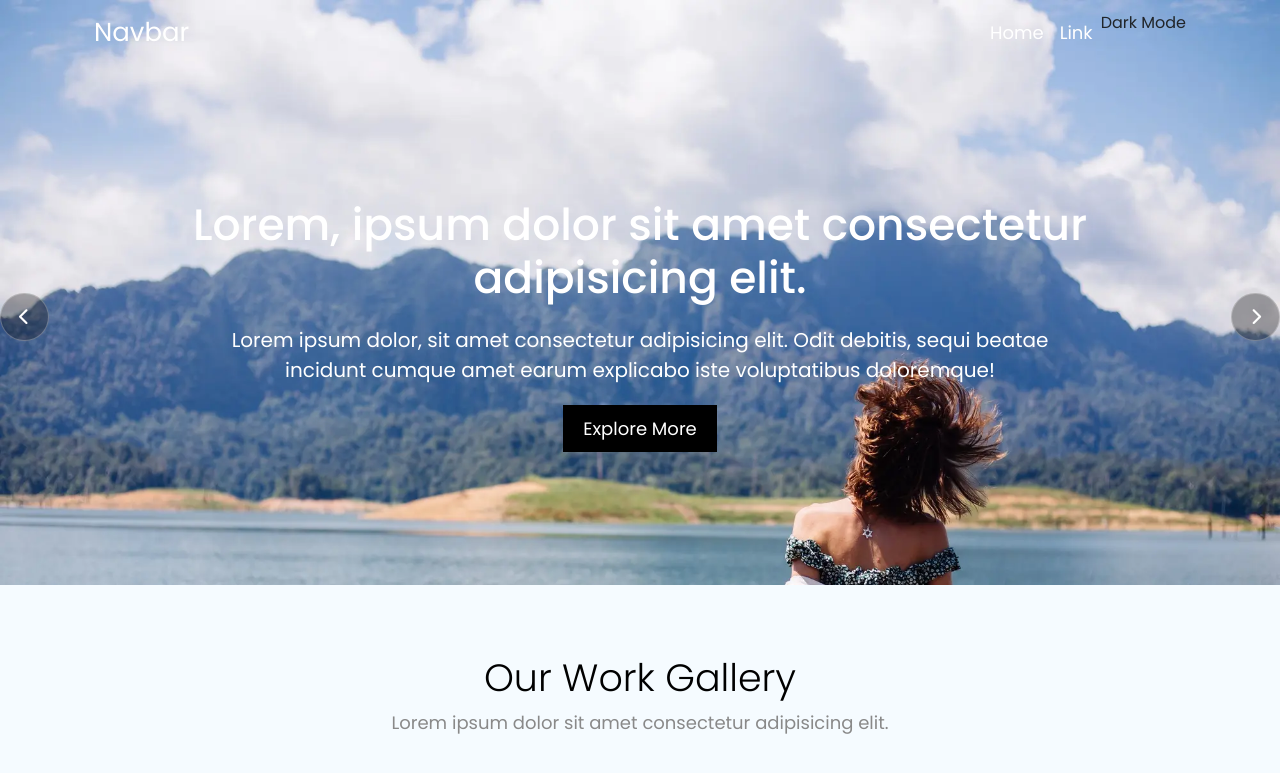
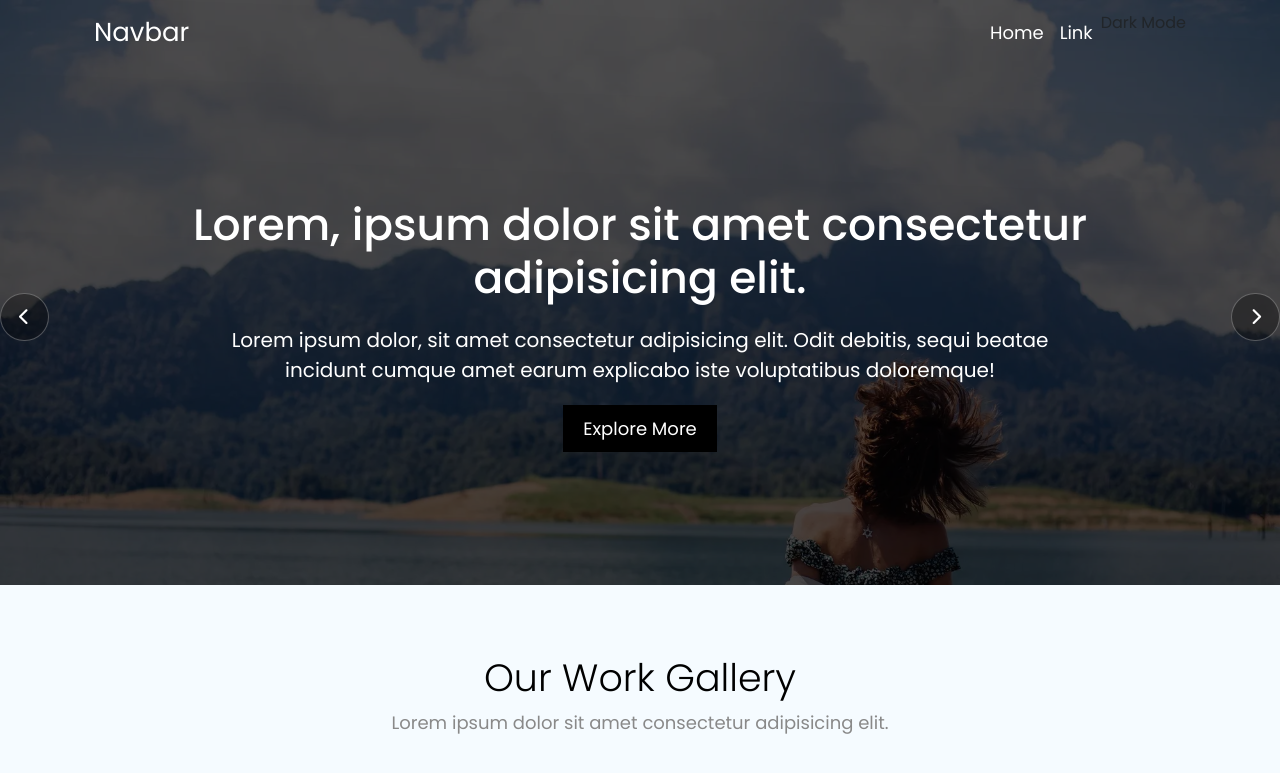
Before and after one commit to Gurpreet455/photography, a plain HTML site: page index.html in a window 1280 px wide. Both pictures are taken after a click on the button 24 px from the left and 316 px from the top of the page. Shown: the top 773 px of the page. Drawn offline with nearby package versions, Linux system fonts and the light colour scheme.

Commit message:
git adding

```diff
--- a/assets/css/styles.css
+++ b/assets/css/styles.css
@@ -68,6 +68,7 @@ header {
   position: relative;
   transition: 0.3s;
   background-size: cover;
+  background-blend-mode: overlay;
 }
 header .overlay {
   height: 100%;
--- a/assets/js/script.js
+++ b/assets/js/script.js
@@ -17,7 +17,7 @@ document.addEventListener("DOMContentLoaded", function () {
   function changeBackground(index) {
     currentIndex = (index + images.length) % images.length;
     slider.style.backgroundImage =
-      "url('" + imgPath + images[currentIndex] + "')";
+      "url('" + imgPath + images[currentIndex] + "'), linear-gradient(182deg, rgb(0 0 0 / 69%), rgb(0 0 0 / 72%)";
   }
 
   function nextBackground() {
@@ -34,9 +34,8 @@ document.addEventListener("DOMContentLoaded", function () {
 
   // Initial background image
   slider.style.backgroundImage =
-    "url('" + imgPath + images[currentIndex] + "')";
+    "url('" + imgPath + images[currentIndex] + "'), linear-gradient(182deg, rgb(0 0 0 / 69%), rgb(0 0 0 / 72%)";
 });
-
 // clr mode
 
 //darkmode
```
